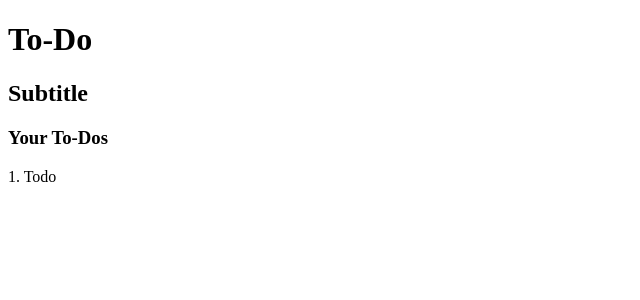
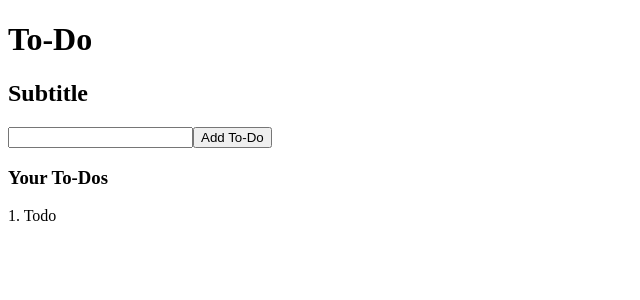
Before and after one commit to nicolasnazzaro/to-do-app, a React (Create React App) app: page / in a window 1280 px wide. Shown: the top 300 px of the page, without its empty margins (0-640 px from the left). Built offline with nearby package versions, Linux system fonts and the light colour scheme.

Commit message:
Completed basic components structure

```diff
--- a/src/App.js
+++ b/src/App.js
@@ -1,14 +1,22 @@
 import React from 'react';
 import Header from './components/Header';
 import ToDos from './components/ToDos';
+import AddToDo from './components/AddToDo';
 
-function App() {
-  return (
-    <div>
-      <Header />
-      <ToDos />
-    </div>
-  );
+
+class App extends React.Component {
+  state = {
+    toDos: []
+  }
+  render() {
+    return (
+      <div>
+        <Header />
+        <AddToDo />
+        <ToDos />
+      </div>
+    )
+  };
 }
 
 export default App;
--- /dev/null
+++ b/src/components/AddToDo.js
@@ -0,0 +1,20 @@
+import React from 'react';
+
+
+class AddToDo extends React.Component {
+    state = {
+        error: ''
+    }
+    render() {
+        return(
+            <div>
+                <form>
+                    <input type="text" name="newToDo" />
+                    <button>Add To-Do</button>
+                </form>
+            </div>
+        );
+    }
+}
+
+export default AddToDo;
```
